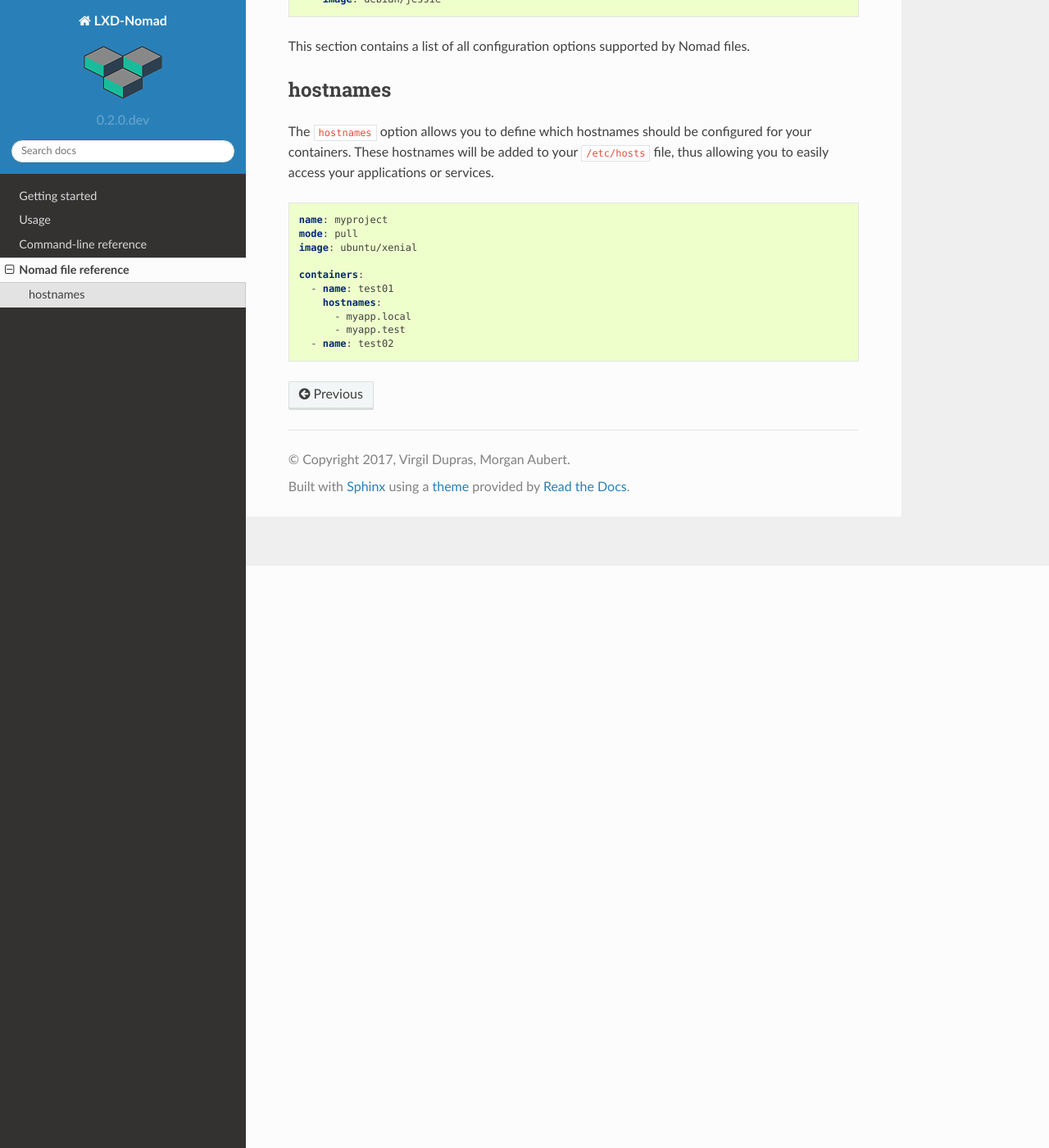
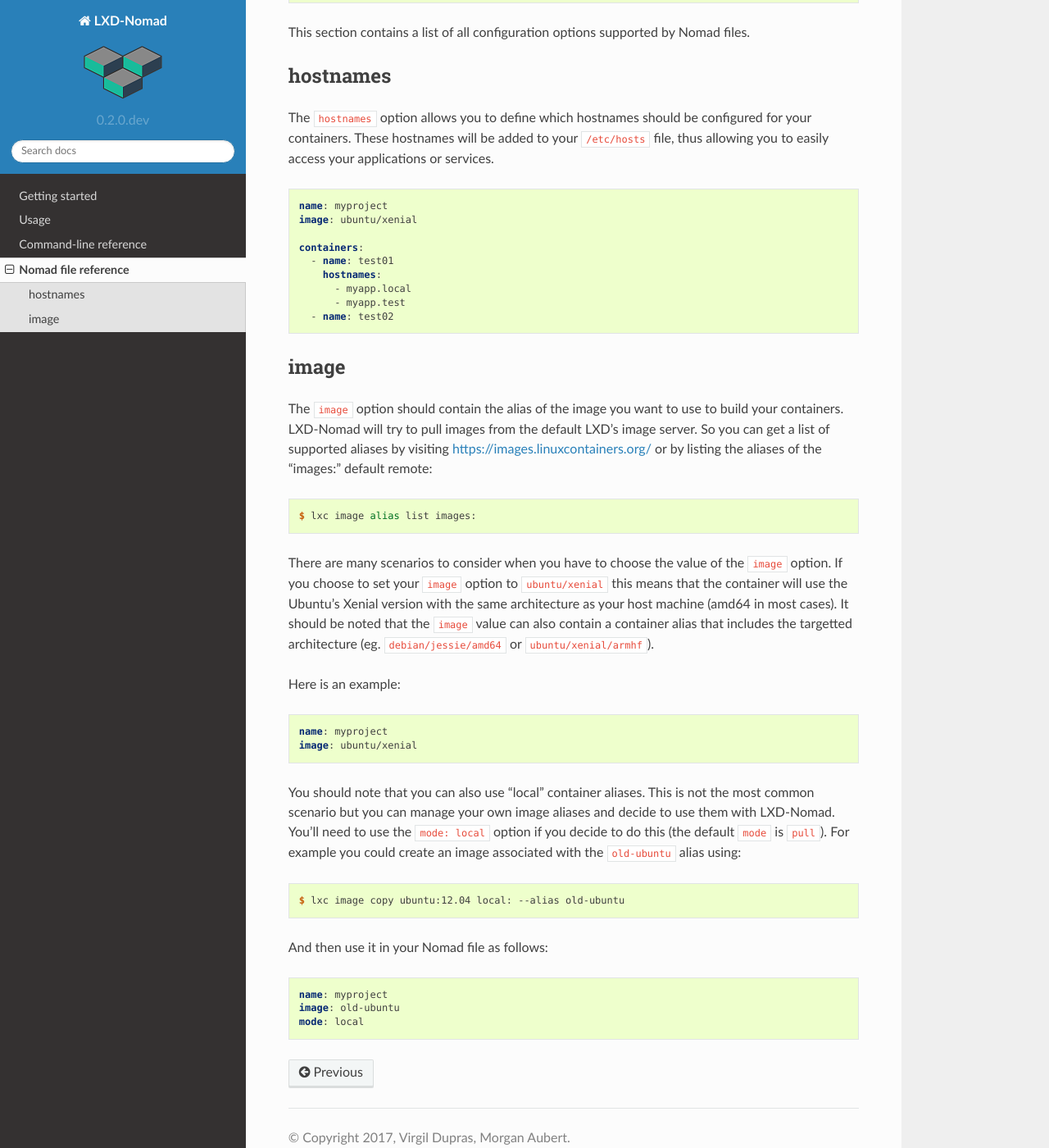
Before and after one commit to lxdock/lxdock, a Sphinx documentation site: the page built from docs/conf.rst, in a window 1280 px wide and 1400 px high, scrolled down 710 px. Shown: the whole window at 82% size. Built offline with Sphinx 7.4.7 and the Read the Docs theme 2.0.0, drawn with Linux system fonts in a browser that asks for light colours.

Commit message:
Updated default value for mode option and updated documentation

```diff
--- a/docs/conf.rst
+++ b/docs/conf.rst
@@ -52,3 +50,45 @@ access your applications or services.
         - myapp.local
         - myapp.test
     - name: test02
+
+image
+-----
+
+The ``image`` option should contain the alias of the image you want to use to build your containers.
+LXD-Nomad will try to pull images from the default LXD's image server. So you can get a list of
+supported aliases by visiting https://images.linuxcontainers.org/ or by listing the aliases of the
+"images:" default remote:
+
+.. code-block:: console
+
+  $ lxc image alias list images:
+
+There are many scenarios to consider when you have to choose the value of the ``image`` option. If
+you choose to set your ``image`` option to ``ubuntu/xenial`` this means that the container will use
+the Ubuntu's Xenial version with the same architecture as your host machine (amd64 in most cases).
+It should be noted that the ``image`` value can also contain a container alias that includes the
+targetted architecture (eg. ``debian/jessie/amd64`` or ``ubuntu/xenial/armhf``).
+
+Here is an example:
+
+.. code-block:: yaml
+
+  name: myproject
+  image: ubuntu/xenial
+
+You should note that you can also use "local" container aliases. This is not the most common
+scenario but you can manage your own image aliases and decide to use them with LXD-Nomad. You'll
+need to use the ``mode: local`` option if you decide to do this (the default ``mode`` is ``pull``).
+For example you could create an image associated with the ``old-ubuntu`` alias using:
+
+.. code-block:: console
+
+  $ lxc image copy ubuntu:12.04 local: --alias old-ubuntu
+
+And then use it in your Nomad file as follows:
+
+.. code-block:: yaml
+
+  name: myproject
+  image: old-ubuntu
+  mode: local
--- a/docs/getting_started.rst
+++ b/docs/getting_started.rst
@@ -87,7 +87,6 @@ following:
 .. code-block:: yaml
 
   name: myproject
-  mode: pull
 
   containers:
     - name: test01
```
Also changed, not shown: other parts of docs/conf.rst (+0 -2 lines), 1 other file.
